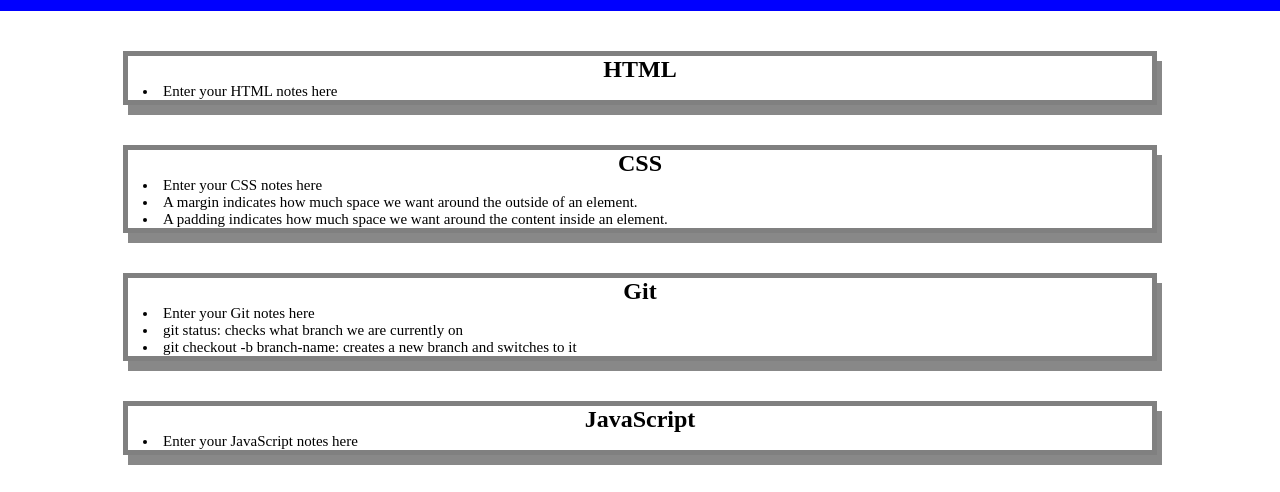
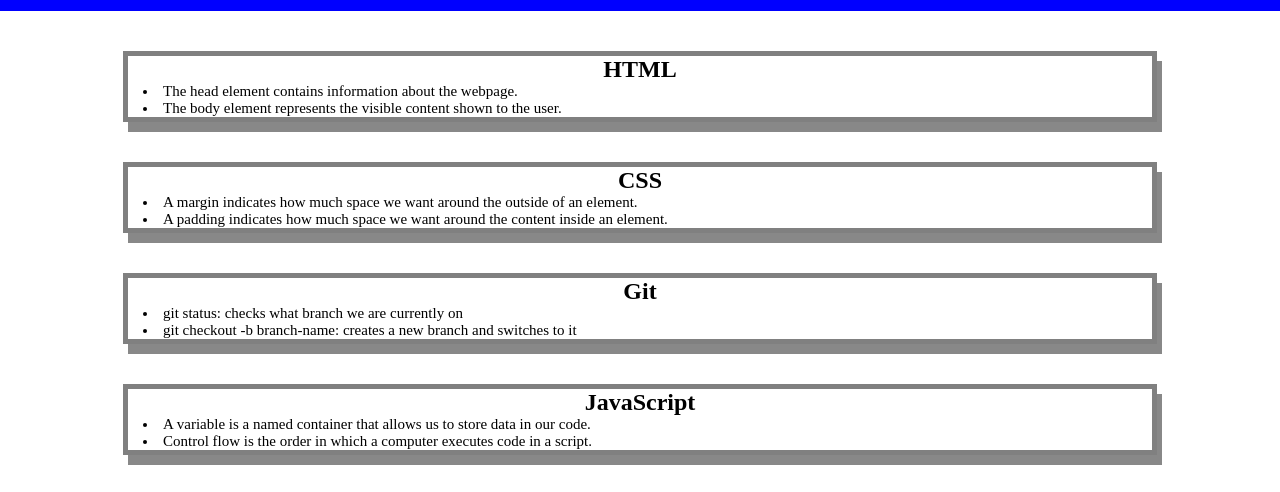
Before and after one commit to hszilvi/prework-study-guide, a plain HTML site: page prework-study-guide/index.html in a window 1280 px wide. Shown: the part 109-601 px from the top of the page. Drawn offline with Linux system fonts and the light colour scheme.

Commit message:
corrected html content

```diff
--- a/prework-study-guide/index.html
+++ b/prework-study-guide/index.html
@@ -40,14 +40,14 @@
       <section class="card" id="html-section">
         <h2>HTML</h2>
         <ul>
-          <li>Enter your HTML notes here</li>
+          <li>The head element contains information about the webpage.</li>
+          <li>The body element represents the visible content shown to the user.</li>
         </ul>
       </section>
 
       <section class="card" id="css-section">
         <h2>CSS</h2>
         <ul>
-          <li>Enter your CSS notes here</li>
           <li>A margin indicates how much space we want around the outside of an element.</li>
           <li>A padding indicates how much space we want around the content inside an element.</li>
         </ul>
@@ -56,7 +56,6 @@
       <section class="card" id="git-section">
         <h2>Git</h2>
         <ul>
-          <li>Enter your Git  notes here</li>
           <li>git status: checks what branch we are currently on</li>
           <li>git checkout -b branch-name: creates a new branch and switches to it</li>
         </ul>
@@ -65,9 +64,8 @@
       <section class="card" id="javascript-section">
         <h2>JavaScript</h2>
         <ul>
-          <li>
-            Enter your JavaScript notes here
-          </li>
+          <li>A variable is a named container that allows us to store data in our code.</li>
+          <li>Control flow is the order in which a computer executes code in a script.</li>
         </ul>
 
       </section>
```
